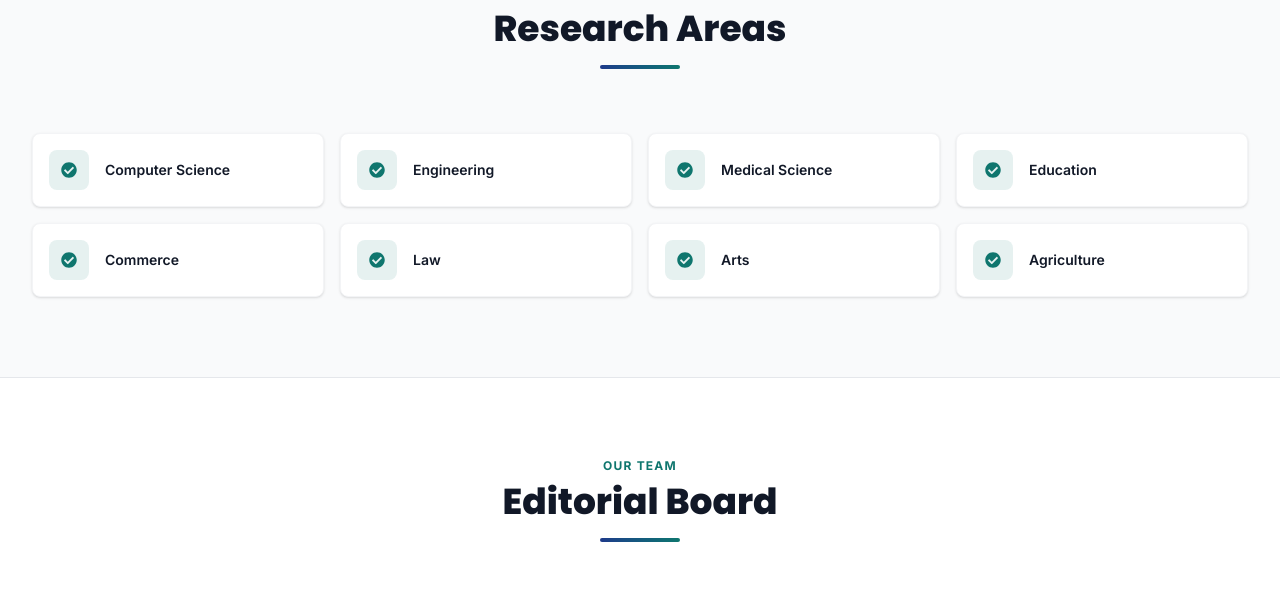
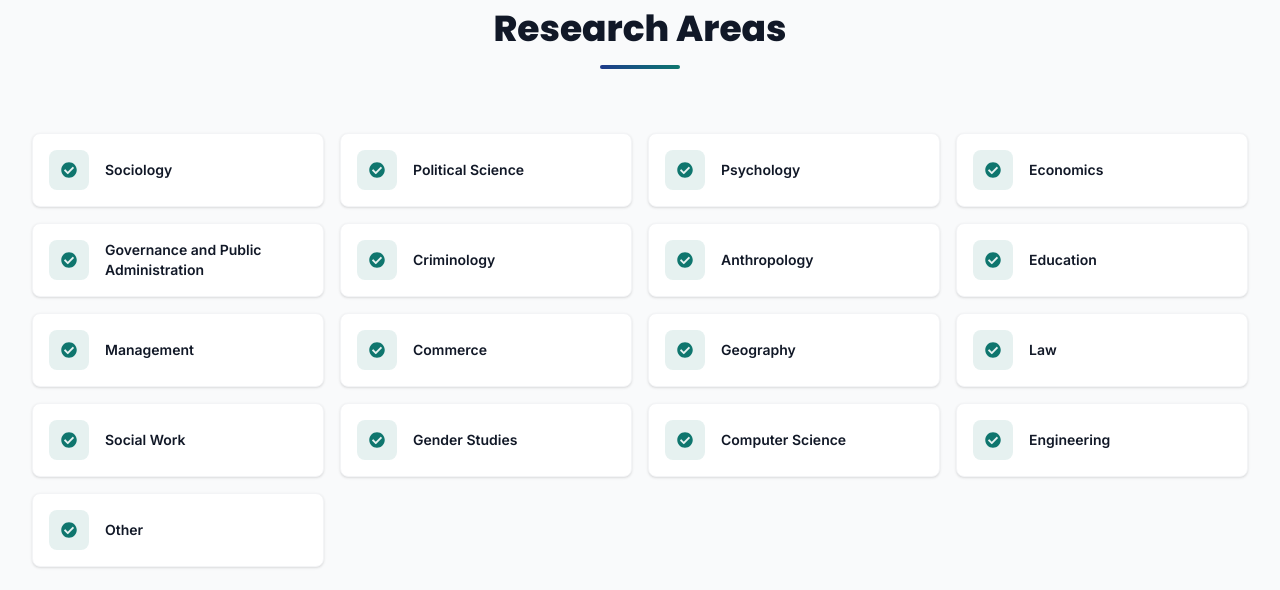
Before and after one commit to devdigicoders-stack/OJS_Website, a React (Vite) app: page /about in a window 1280 px wide. Shown: the part 2221-2811 px from the top of the page. Built offline with nearby package versions, Linux system fonts and the light colour scheme; no server answers.

Commit message:
feat: update research areas list in About page

```diff
--- a/src/pages/About/About.jsx
+++ b/src/pages/About/About.jsx
@@ -57,14 +57,23 @@
       { title: 'Indexed Articles', icon: 'FaCheckCircle' }
     ],
     researchAreas: [
+      { name: 'Sociology', icon: 'FaBook' },
+      { name: 'Political Science', icon: 'FaUniversity' },
+      { name: 'Psychology', icon: 'FaBrain' },
+      { name: 'Economics', icon: 'FaChartLine' },
+      { name: 'Governance and Public Administration', icon: 'FaBuilding' },
+      { name: 'Criminology', icon: 'FaShieldAlt' },
+      { name: 'Anthropology', icon: 'FaGlobe' },
+      { name: 'Education', icon: 'FaGraduationCap' },
+      { name: 'Management', icon: 'FaBriefcase' },
+      { name: 'Commerce', icon: 'FaChartBar' },
+      { name: 'Geography', icon: 'FaMapMarkedAlt' },
+      { name: 'Law', icon: 'FaGavel' },
+      { name: 'Social Work', icon: 'FaHandsHelping' },
+      { name: 'Gender Studies', icon: 'FaUsers' },
       { name: 'Computer Science', icon: 'FaLaptopCode' },
       { name: 'Engineering', icon: 'FaCogs' },
-      { name: 'Medical Science', icon: 'FaStethoscope' },
-      { name: 'Education', icon: 'FaUniversity' },
-      { name: 'Commerce', icon: 'FaChartLine' },
-      { name: 'Law', icon: 'FaGavel' },
-      { name: 'Arts', icon: 'FaPalette' },
-      { name: 'Agriculture', icon: 'FaSeedling' }
+      { name: 'Other', icon: 'FaCheckCircle' }
     ],
     team: [
       { name: 'Dr. Sarah Jenkins', role: 'Editor-in-Chief', img: 'https://images.unsplash.com/photo-1494790108377-be9c29b29330?w=400&h=400&fit=crop' },
```
